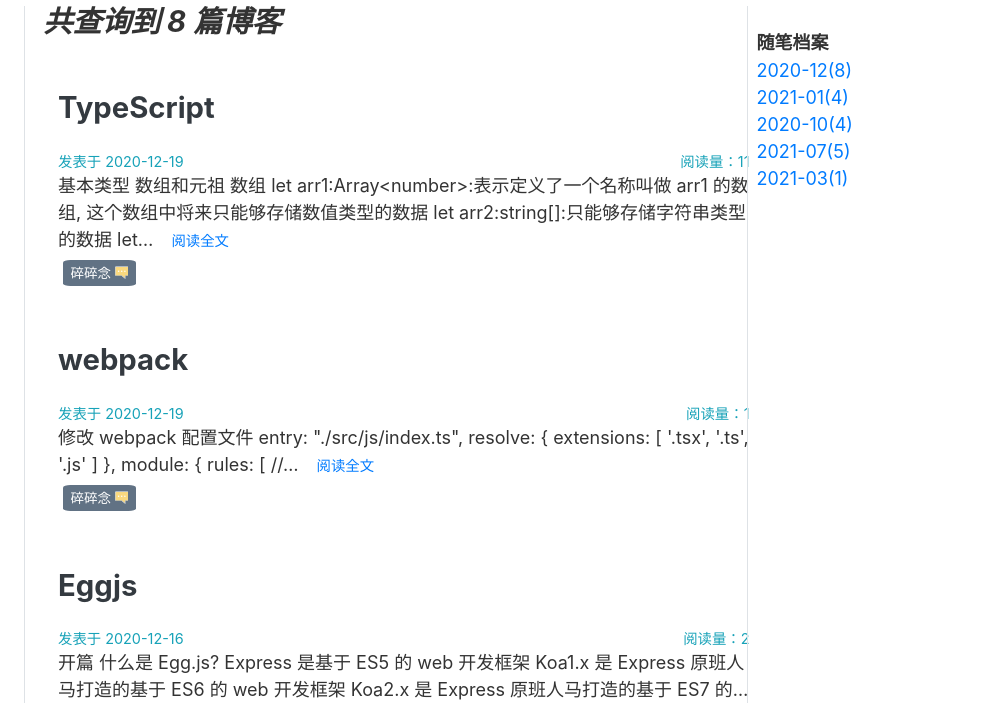
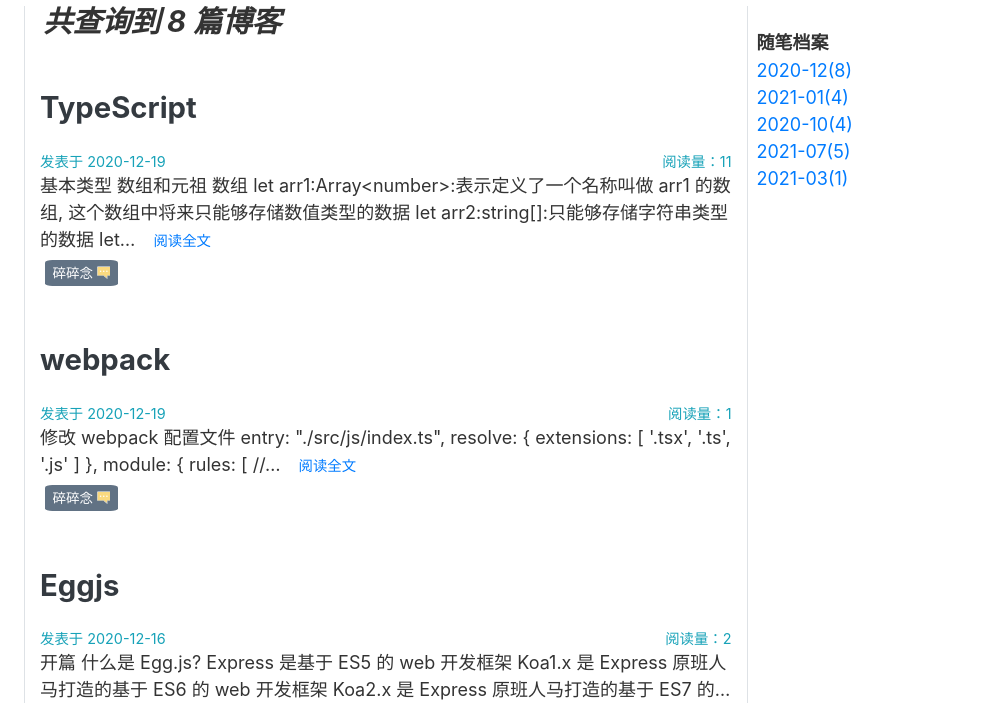
Before and after one commit to nini-hub/nini-diary, a Gatsby site: page /date/2020-12/ in a window 1280 px wide. Shown: the part 63-766 px from the top of the page, 282-1280 px from the left. Built offline with nearby package versions, Linux system fonts and the light colour scheme; Gatsby itself is replaced by a stand-in of ours; some packages are replaced by stand-ins of ours.

Commit message:
fix: 调整布局

```diff
--- a/src/templates/date.js
+++ b/src/templates/date.js
@@ -44,7 +44,7 @@
       {posts.map(post => {
         const tags = post.node.frontmatter.tags
         return (
-          <div key={post.node.id} className="container mt-5 mx-3">
+          <div key={post.node.id} className="container mt-5">
             <Link to={post.node.fields.slug} className="text-dark">
               <h2 className="heading">{post.node.frontmatter.title}</h2>
             </Link>
```
Also changed, not shown: gatsby-node.js (indentation only).
